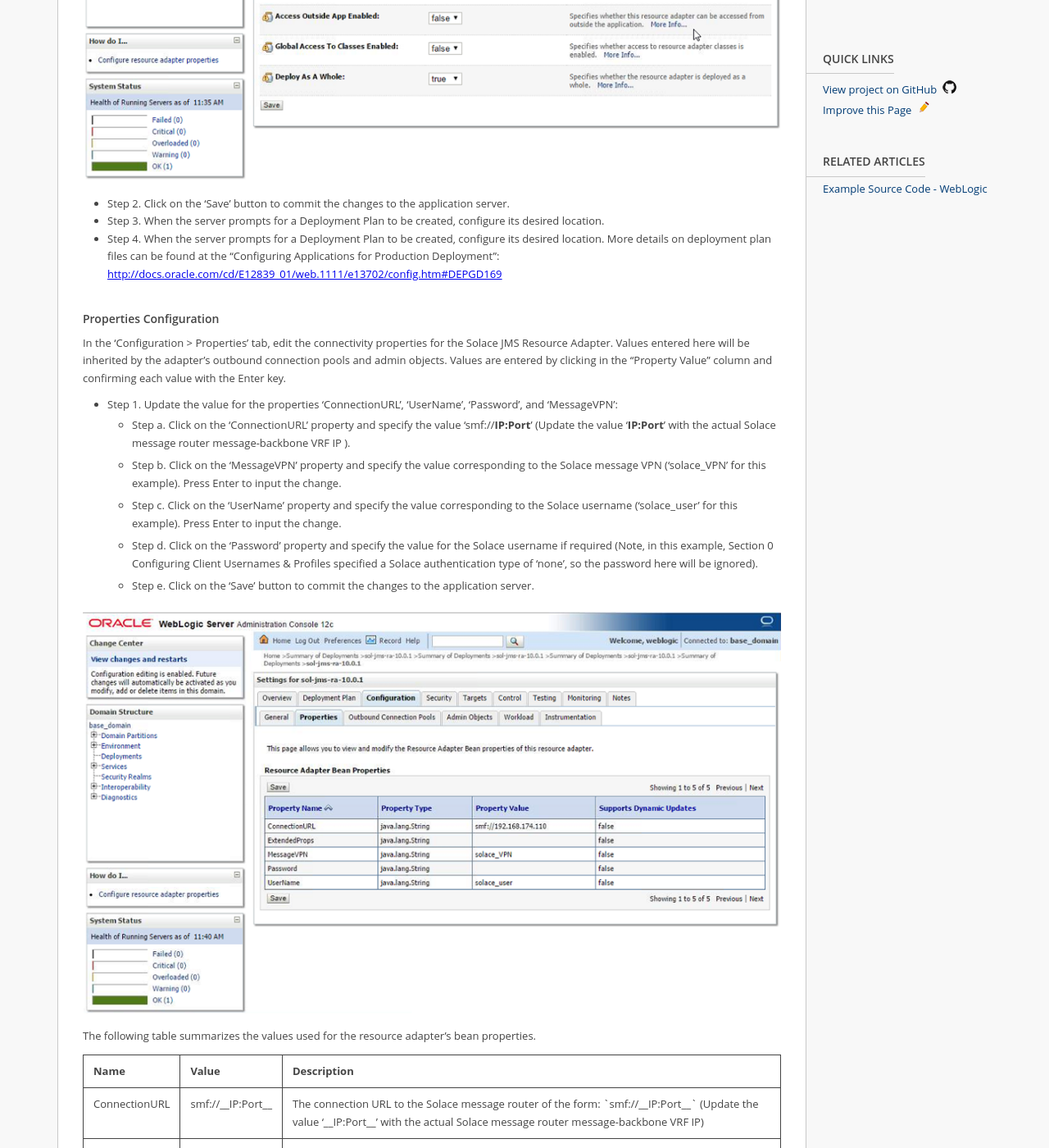
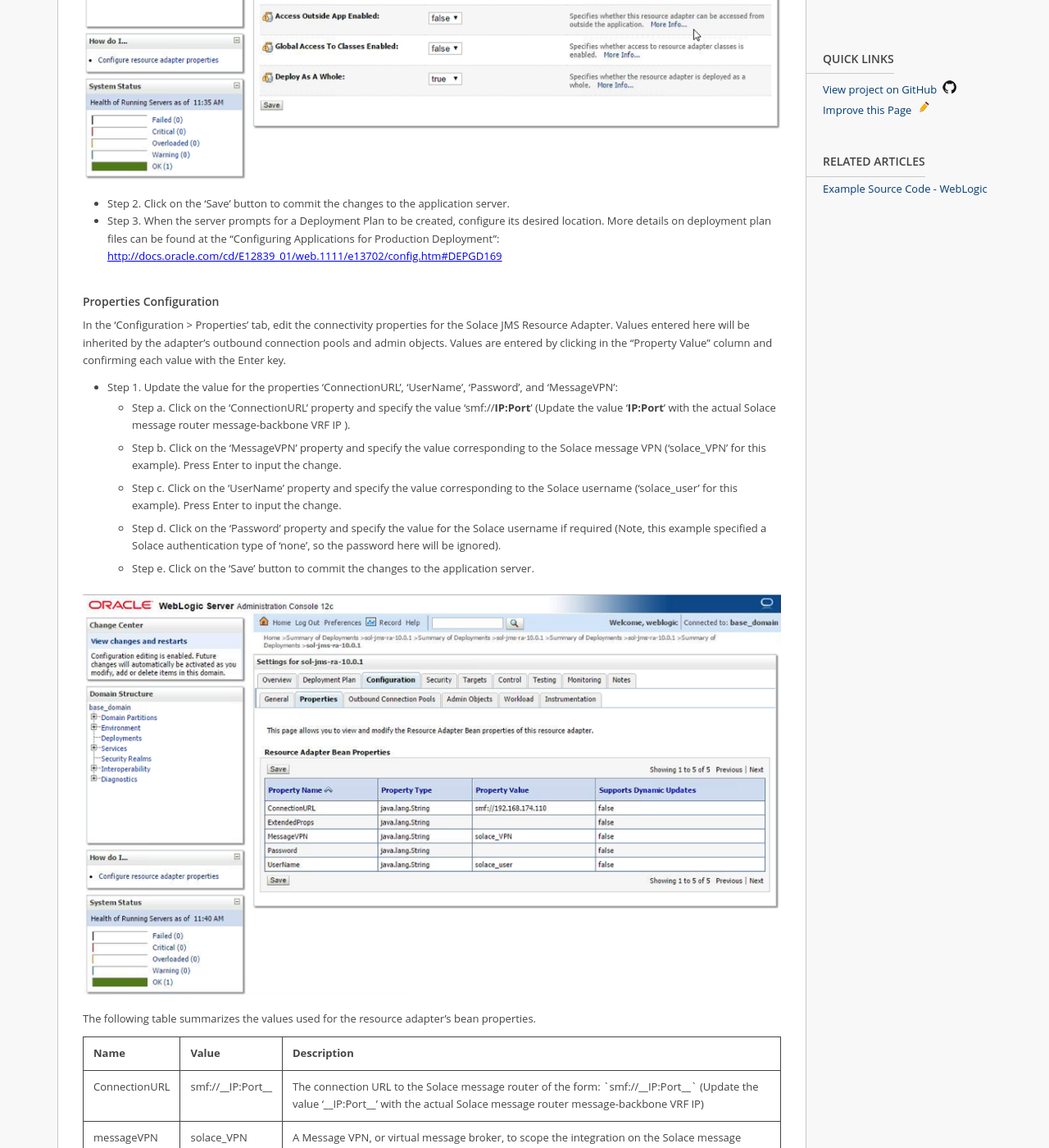
Before and after one commit to SolaceLabs/solace-integration-guides, a Jekyll site: the page built from docs/_guides/weblogic-app-server.md, in a window 1280 px wide and 1400 px high, scrolled down 8597 px. Shown: the whole window at 82% size. Built offline with Jekyll 4.4.1, drawn with Linux system fonts in a browser that asks for light colours; some of the changed text lies outside the part shown.

Commit message:
Minor text fixes (#2)

```diff
--- a/docs/_guides/weblogic-app-server.md
+++ b/docs/_guides/weblogic-app-server.md
@@ -379,8 +379,7 @@
 ![]({{ site.baseurl }}/images/weblogic/config-solace-ra-2.png)
 
 * Step 2. Click on the ‘Save’ button to commit the changes to the application server.
-* Step 3. When the server prompts for a Deployment Plan to be created, configure its desired location.
-* Step 4. When the server prompts for a Deployment Plan to be created, configure its desired location.  More details on deployment plan files can be found at the “Configuring Applications for Production Deployment”: [http://docs.oracle.com/cd/E12839_01/web.1111/e13702/config.htm#DEPGD169](http://docs.oracle.com/cd/E12839_01/web.1111/e13702/config.htm#DEPGD169){:target="_blank"}
+* Step 3. When the server prompts for a Deployment Plan to be created, configure its desired location.  More details on deployment plan files can be found at the “Configuring Applications for Production Deployment”: [http://docs.oracle.com/cd/E12839_01/web.1111/e13702/config.htm#DEPGD169](http://docs.oracle.com/cd/E12839_01/web.1111/e13702/config.htm#DEPGD169){:target="_blank"}
 
 #### Properties Configuration
 
@@ -390,7 +389,7 @@
   * Step a.	Click on the ‘ConnectionURL’ property and specify the value ‘smf://__IP:Port__’ (Update the value ‘__IP:Port__’ with the actual Solace message router message-backbone VRF IP ).
   * Step b.	Click on the ‘MessageVPN’ property and specify the value corresponding to the Solace message VPN (‘solace_VPN’ for this example).  Press Enter to input the change.
   * Step c.	Click on the ‘UserName’ property and specify the value corresponding to the Solace username (‘solace_user’ for this example).  Press Enter to input the change.
-  * Step d.	Click on the ‘Password’ property and specify the value for the Solace username if required (Note, in this example, Section 0 Configuring Client Usernames & Profiles specified a Solace authentication type of ‘none’, so the password here will be ignored).
+  * Step d.	Click on the ‘Password’ property and specify the value for the Solace username if required (Note, this example specified a Solace authentication type of ‘none’, so the password here will be ignored).
   * Step e.	Click on the ‘Save’ button to commit the changes to the application server.
 
 ![]({{ site.baseurl }}/images/weblogic/config-solace-ra-3.png)
@@ -420,8 +419,8 @@
     </tr>
     <tr>
       <td>Password</td>
-      <td>default</td>
-      <td>Password of the Client Username on the Solace appliance</td>
+      <td></td>
+      <td>Optional password of the Client Username on the Solace appliance</td>
     </tr>
     <tr>
       <td>ExtendedProps</td>
```
Also changed, not shown: other parts of docs/_guides/weblogic-app-server.md (+1 -1 lines).
